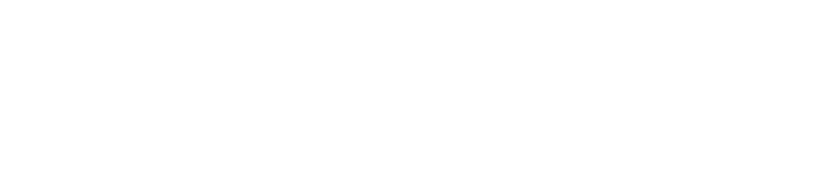
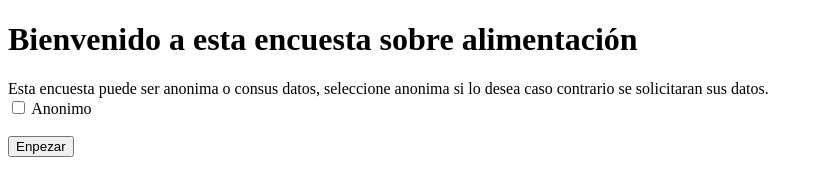
Before and after one commit to PabloChacon1997/PB_ENCUESTA, a plain HTML site: page index.html in a window 1280 px wide. Shown: the whole page, without its empty margins (0-823 px from the left). Drawn offline with nearby package versions, Linux system fonts and the light colour scheme.

Commit message:
Segundo cambio

```diff
--- a/index.html
+++ b/index.html
@@ -8,10 +8,15 @@
   <script src="https://maxcdn.bootstrapcdn.com/bootstrap/4.3.1/js/bootstrap.min.js"></script>
 </head>
 <body>
-	<div class="row">
-		<div class="col">
-
+	<form>
+		<h1>Bienvenido a esta encuesta sobre alimentación</h1>
+		Esta encuesta puede ser anonima o consus datos, seleccione anonima si lo desea caso contrario se solicitaran sus datos.
+		<div class="custom-control custom-switch">
+			<input type="checkbox" name="eje" class="custom-control-input" id="switch">
+			<label class="custom-control-label" for="switch">Anonimo</label>
 		</div>
-	</div>
+		<br>
+		<button type="submit" class="btn btn-primary">Enpezar</button>
+	</form>
 </body>
 </html>
```
